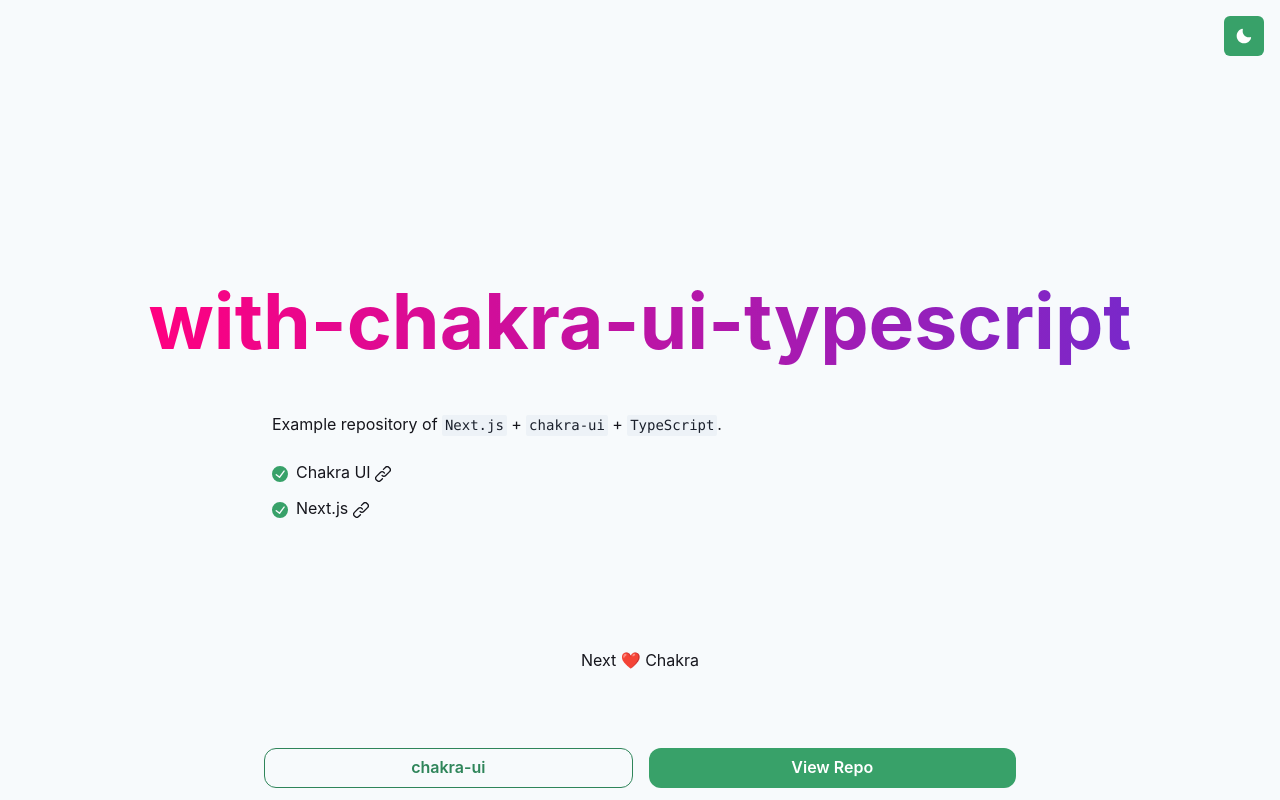
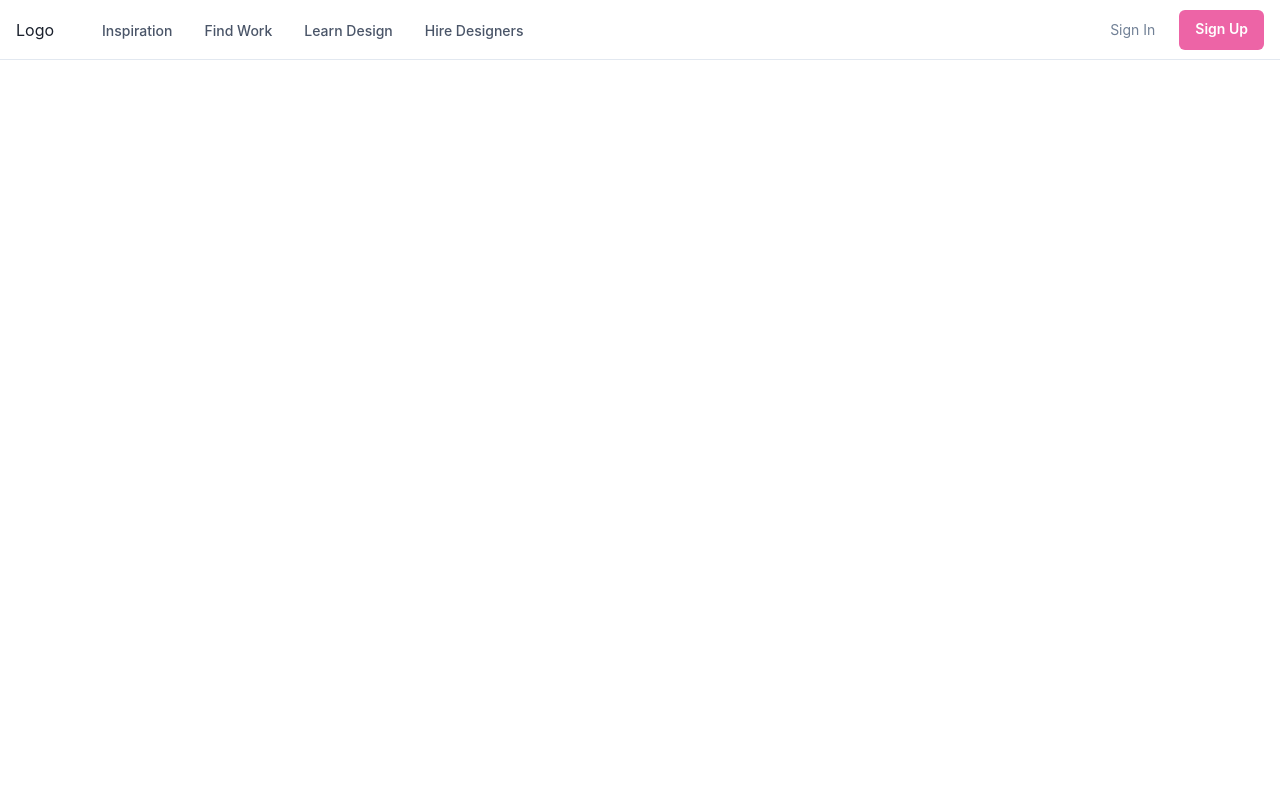
Before and after one commit to itsMikeLowrey/NewsLitChakra, a Next.js app: page / in a window 1280 px wide. Built offline with nearby package versions, Linux system fonts and the light colour scheme.

Commit message:
basic chakra header nav  tempalte working

```diff
--- a/src/pages/index.tsx
+++ b/src/pages/index.tsx
@@ -1,56 +1,283 @@
+'use client'
+
 import {
-  Link as ChakraLink,
+  Box,
+  Flex,
   Text,
-  Code,
-  List,
-  ListIcon,
-  ListItem,
-} from "@chakra-ui/react";
-import { CheckCircleIcon, LinkIcon } from "@chakra-ui/icons";
+  IconButton,
+  Button,
+  Stack,
+  Collapse,
+  Icon,
+  Popover,
+  PopoverTrigger,
+  PopoverContent,
+  useColorModeValue,
+  useBreakpointValue,
+  useDisclosure,
+} from '@chakra-ui/react'
+import {
+  HamburgerIcon,
+  CloseIcon,
+  ChevronDownIcon,
+  ChevronRightIcon,
+} from '@chakra-ui/icons'
 
-import { Hero } from "../components/Hero";
-import { Container } from "../components/Container";
-import { Main } from "../components/Main";
-import { DarkModeSwitch } from "../components/DarkModeSwitch";
-import { CTA } from "../components/CTA";
-import { Footer } from "../components/Footer";
+export default function WithSubnavigation() {
+  const { isOpen, onToggle } = useDisclosure()
 
-const Index = () => (
-  <Container height="100vh">
-    <Hero />
-    <Main>
-      <Text color="text">
-        Example repository of <Code>Next.js</Code> + <Code>chakra-ui</Code> +{" "}
-        <Code>TypeScript</Code>.
-      </Text>
+  return (
+    <Box>
+      <Flex
+        bg={useColorModeValue('white', 'gray.800')}
+        color={useColorModeValue('gray.600', 'white')}
+        minH={'60px'}
+        py={{ base: 2 }}
+        px={{ base: 4 }}
+        borderBottom={1}
+        borderStyle={'solid'}
+        borderColor={useColorModeValue('gray.200', 'gray.900')}
+        align={'center'}>
+        <Flex
+          flex={{ base: 1, md: 'auto' }}
+          ml={{ base: -2 }}
+          display={{ base: 'flex', md: 'none' }}>
+          <IconButton
+            onClick={onToggle}
+            icon={isOpen ? <CloseIcon w={3} h={3} /> : <HamburgerIcon w={5} h={5} />}
+            variant={'ghost'}
+            aria-label={'Toggle Navigation'}
+          />
+        </Flex>
+        <Flex flex={{ base: 1 }} justify={{ base: 'center', md: 'start' }}>
+          <Text
+            textAlign={useBreakpointValue({ base: 'center', md: 'left' })}
+            fontFamily={'heading'}
+            color={useColorModeValue('gray.800', 'white')}>
+            Logo
+          </Text>
 
-      <List spacing={3} my={0} color="text">
-        <ListItem>
-          <ListIcon as={CheckCircleIcon} color="green.500" />
-          <ChakraLink
-            isExternal
-            href="https://chakra-ui.com"
-            flexGrow={1}
-            mr={2}
-          >
-            Chakra UI <LinkIcon />
-          </ChakraLink>
-        </ListItem>
-        <ListItem>
-          <ListIcon as={CheckCircleIcon} color="green.500" />
-          <ChakraLink isExternal href="https://nextjs.org" flexGrow={1} mr={2}>
-            Next.js <LinkIcon />
-          </ChakraLink>
-        </ListItem>
-      </List>
-    </Main>
+          <Flex display={{ base: 'none', md: 'flex' }} ml={10}>
+            <DesktopNav />
+          </Flex>
+        </Flex>
 
-    <DarkModeSwitch />
-    <Footer>
-      <Text>Next ❤️ Chakra</Text>
-    </Footer>
-    <CTA />
-  </Container>
-);
+        <Stack
+          flex={{ base: 1, md: 0 }}
+          justify={'flex-end'}
+          direction={'row'}
+          spacing={6}>
+          <Button as={'a'} fontSize={'sm'} fontWeight={400} variant={'link'} href={'#'}>
+            Sign In
+          </Button>
+          <Button
+            as={'a'}
+            display={{ base: 'none', md: 'inline-flex' }}
+            fontSize={'sm'}
+            fontWeight={600}
+            color={'white'}
+            bg={'pink.400'}
+            href={'#'}
+            _hover={{
+              bg: 'pink.300',
+            }}>
+            Sign Up
+          </Button>
+        </Stack>
+      </Flex>
 
-export default Index;
+      <Collapse in={isOpen} animateOpacity>
+        <MobileNav />
+      </Collapse>
+    </Box>
+  )
+}
+
+const DesktopNav = () => {
+  const linkColor = useColorModeValue('gray.600', 'gray.200')
+  const linkHoverColor = useColorModeValue('gray.800', 'white')
+  const popoverContentBgColor = useColorModeValue('white', 'gray.800')
+
+  return (
+    <Stack direction={'row'} spacing={4}>
+      {NAV_ITEMS.map((navItem) => (
+        <Box key={navItem.label}>
+          <Popover trigger={'hover'} placement={'bottom-start'}>
+            <PopoverTrigger>
+              <Box
+                as="a"
+                p={2}
+                href={navItem.href ?? '#'}
+                fontSize={'sm'}
+                fontWeight={500}
+                color={linkColor}
+                _hover={{
+                  textDecoration: 'none',
+                  color: linkHoverColor,
+                }}>
+                {navItem.label}
+              </Box>
+            </PopoverTrigger>
+
+            {navItem.children && (
+              <PopoverContent
+                border={0}
+                boxShadow={'xl'}
+                bg={popoverContentBgColor}
+                p={4}
+                rounded={'xl'}
+                minW={'sm'}>
+                <Stack>
+                  {navItem.children.map((child) => (
+                    <DesktopSubNav key={child.label} {...child} />
+                  ))}
+                </Stack>
+              </PopoverContent>
+            )}
+          </Popover>
+        </Box>
+      ))}
+    </Stack>
+  )
+}
+
+const DesktopSubNav = ({ label, href, subLabel }: NavItem) => {
+  return (
+    <Box
+      as="a"
+      href={href}
+      role={'group'}
+      display={'block'}
+      p={2}
+      rounded={'md'}
+      _hover={{ bg: useColorModeValue('pink.50', 'gray.900') }}>
+      <Stack direction={'row'} align={'center'}>
+        <Box>
+          <Text
+            transition={'all .3s ease'}
+            _groupHover={{ color: 'pink.400' }}
+            fontWeight={500}>
+            {label}
+          </Text>
+          <Text fontSize={'sm'}>{subLabel}</Text>
+        </Box>
+        <Flex
+          transition={'all .3s ease'}
+          transform={'translateX(-10px)'}
+          opacity={0}
+          _groupHover={{ opacity: '100%', transform: 'translateX(0)' }}
+          justify={'flex-end'}
+          align={'center'}
+          flex={1}>
+          <Icon color={'pink.400'} w={5} h={5} as={ChevronRightIcon} />
+        </Flex>
+      </Stack>
+    </Box>
+  )
+}
+
+const MobileNav = () => {
+  return (
+    <Stack bg={useColorModeValue('white', 'gray.800')} p={4} display={{ md: 'none' }}>
+      {NAV_ITEMS.map((navItem) => (
+        <MobileNavItem key={navItem.label} {...navItem} />
+      ))}
+    </Stack>
+  )
+}
+
+const MobileNavItem = ({ label, children, href }: NavItem) => {
+  const { isOpen, onToggle } = useDisclosure()
+
+  return (
+    <Stack spacing={4} onClick={children && onToggle}>
+      <Box
+        py={2}
+        as="a"
+        href={href ?? '#'}
+        justifyContent="space-between"
+        alignItems="center"
+        _hover={{
+          textDecoration: 'none',
+        }}>
+        <Text fontWeight={600} color={useColorModeValue('gray.600', 'gray.200')}>
+          {label}
+        </Text>
+        {children && (
+          <Icon
+            as={ChevronDownIcon}
+            transition={'all .25s ease-in-out'}
+            transform={isOpen ? 'rotate(180deg)' : ''}
+            w={6}
+            h={6}
+          />
+        )}
+      </Box>
+
+      <Collapse in={isOpen} animateOpacity style={{ marginTop: '0!important' }}>
+        <Stack
+          mt={2}
+          pl={4}
+          borderLeft={1}
+          borderStyle={'solid'}
+          borderColor={useColorModeValue('gray.200', 'gray.700')}
+          align={'start'}>
+          {children &&
+            children.map((child) => (
+              <Box as="a" key={child.label} py={2} href={child.href}>
+                {child.label}
+              </Box>
+            ))}
+        </Stack>
+      </Collapse>
+    </Stack>
+  )
+}
+
+interface NavItem {
+  label: string
+  subLabel?: string
+  children?: Array<NavItem>
+  href?: string
+}
+
+const NAV_ITEMS: Array<NavItem> = [
+  {
+    label: 'Inspiration',
+    children: [
+      {
+        label: 'Explore Design Work',
+        subLabel: 'Trending Design to inspire you',
+        href: '#',
+      },
+      {
+        label: 'New & Noteworthy',
+        subLabel: 'Up-and-coming Designers',
+        href: '#',
+      },
+    ],
+  },
+  {
+    label: 'Find Work',
+    children: [
+      {
+        label: 'Job Board',
+        subLabel: 'Find your dream design job',
+        href: '#',
+      },
+      {
+        label: 'Freelance Projects',
+        subLabel: 'An exclusive list for contract work',
+        href: '#',
+      },
+    ],
+  },
+  {
+    label: 'Learn Design',
+    href: '#',
+  },
+  {
+    label: 'Hire Designers',
+    href: '#',
+  },
+]
```
Also changed, not shown: tsconfig.json (+15 -4 lines).
